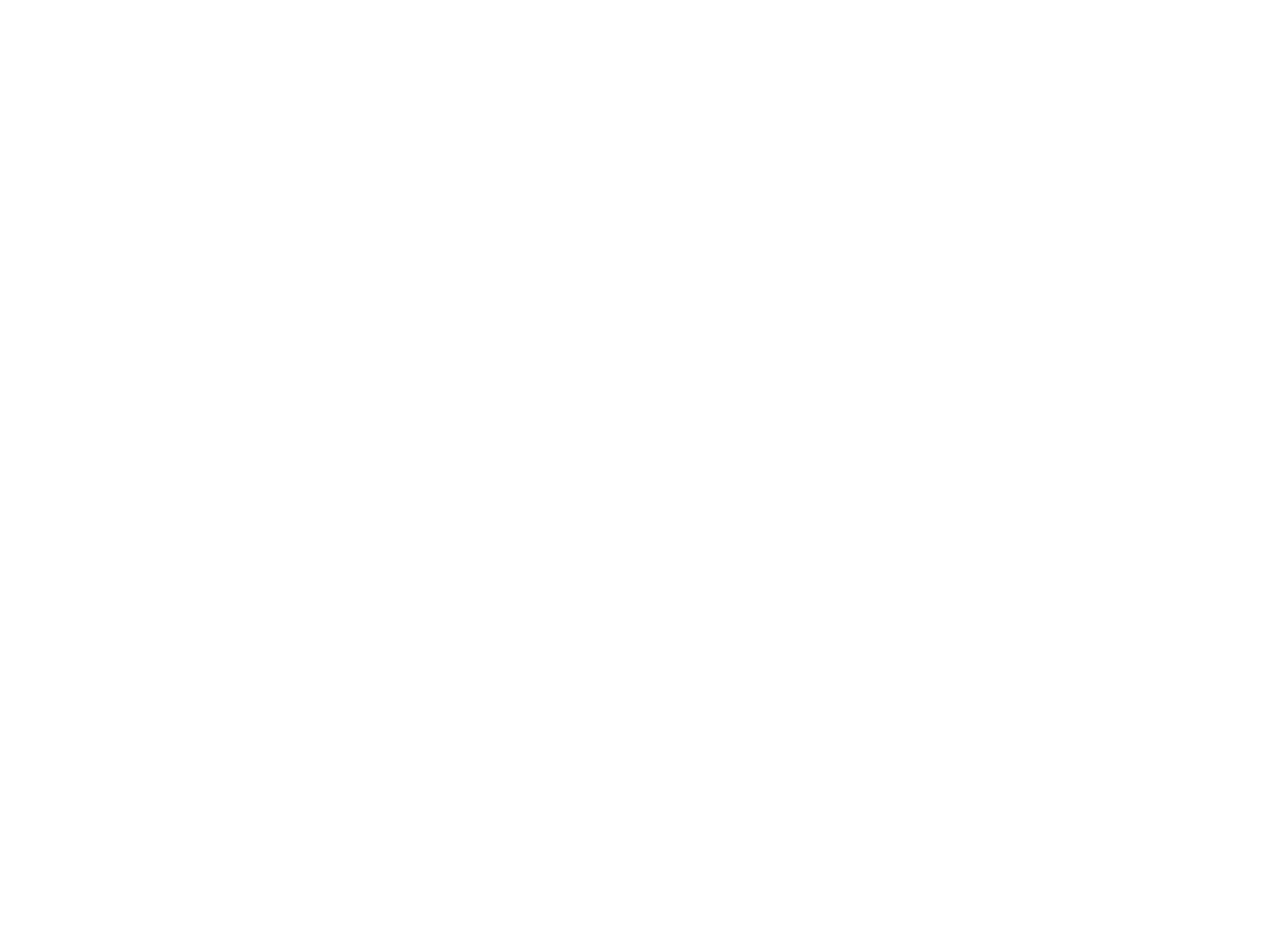
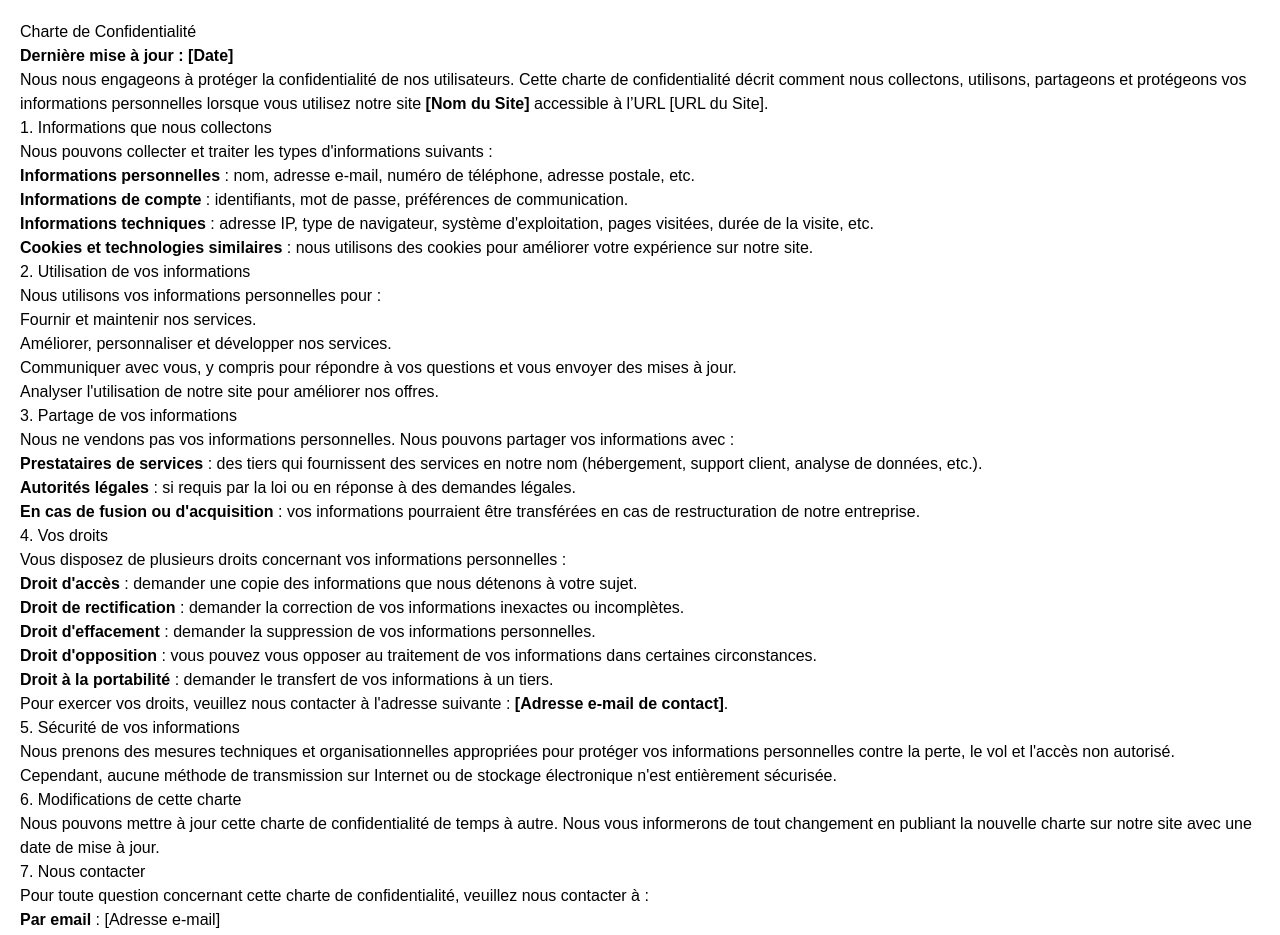
Before and after one commit to JohanPires/GeniusTrainer, a React (Create React App) app in the folder project_front/: page /confidentiality in a window 1280 px wide. Before the commit this address had no page. Shown: the top 935 px of the page. Before the commit the page ends 800 px from the top, so only its background shows below. Built offline with nearby package versions, Linux system fonts and the light colour scheme.

Commit message:
Déploiement

```diff
--- a/project_front/src/App.js
+++ b/project_front/src/App.js
@@ -9,6 +9,8 @@ import SavePage from "./page/savePage/savePage";
 import ProfilPage from "./page/profilPage/profilPage";
 import AdminPage from "./page/adminPage/adminPage";
 import ChatPage from "./page/chatPage/chatPage";
+import LegalMention from "./page/legalMention/legalMention";
+import Confidentiality from "./page/confidentiality/confidentiality";
 
 function App() {
   return (
@@ -22,6 +24,8 @@ function App() {
         <Route path="/dashboard/profil" element={<ProfilPage />} />
         <Route path="/dashboard/admin" element={<AdminPage />} />
         <Route path="/dashboard/chat" element={<ChatPage />} />
+        <Route path="/legal" element={<LegalMention />} />
+        <Route path="/confidentiality" element={<Confidentiality />} />
       </Routes>
     </div>
   );
--- /dev/null
+++ b/project_front/src/page/confidentiality/confidentiality.js
@@ -0,0 +1,146 @@
+import React from "react";
+
+const Confidentiality = () => {
+  return (
+    <div style={{ padding: "20px", fontFamily: "Arial, sans-serif" }}>
+      <h1>Charte de Confidentialité</h1>
+      <p>
+        <strong>Dernière mise à jour : [Date]</strong>
+      </p>
+
+      <p>
+        Nous nous engageons à protéger la confidentialité de nos utilisateurs.
+        Cette charte de confidentialité décrit comment nous collectons,
+        utilisons, partageons et protégeons vos informations personnelles
+        lorsque vous utilisez notre site <strong>[Nom du Site]</strong>{" "}
+        accessible à l’URL{" "}
+        <a href="[URL du Site]" target="_blank" rel="noopener noreferrer">
+          [URL du Site]
+        </a>
+        .
+      </p>
+
+      <h2>1. Informations que nous collectons</h2>
+      <p>
+        Nous pouvons collecter et traiter les types d'informations suivants :
+      </p>
+      <ul>
+        <li>
+          <strong>Informations personnelles</strong> : nom, adresse e-mail,
+          numéro de téléphone, adresse postale, etc.
+        </li>
+        <li>
+          <strong>Informations de compte</strong> : identifiants, mot de passe,
+          préférences de communication.
+        </li>
+        <li>
+          <strong>Informations techniques</strong> : adresse IP, type de
+          navigateur, système d'exploitation, pages visitées, durée de la
+          visite, etc.
+        </li>
+        <li>
+          <strong>Cookies et technologies similaires</strong> : nous utilisons
+          des cookies pour améliorer votre expérience sur notre site.
+        </li>
+      </ul>
+
+      <h2>2. Utilisation de vos informations</h2>
+      <p>Nous utilisons vos informations personnelles pour :</p>
+      <ul>
+        <li>Fournir et maintenir nos services.</li>
+        <li>Améliorer, personnaliser et développer nos services.</li>
+        <li>
+          Communiquer avec vous, y compris pour répondre à vos questions et vous
+          envoyer des mises à jour.
+        </li>
+        <li>Analyser l'utilisation de notre site pour améliorer nos offres.</li>
+      </ul>
+
+      <h2>3. Partage de vos informations</h2>
+      <p>
+        Nous ne vendons pas vos informations personnelles. Nous pouvons partager
+        vos informations avec :
+      </p>
+      <ul>
+        <li>
+          <strong>Prestataires de services</strong> : des tiers qui fournissent
+          des services en notre nom (hébergement, support client, analyse de
+          données, etc.).
+        </li>
+        <li>
+          <strong>Autorités légales</strong> : si requis par la loi ou en
+          réponse à des demandes légales.
+        </li>
+        <li>
+          <strong>En cas de fusion ou d'acquisition</strong> : vos informations
+          pourraient être transférées en cas de restructuration de notre
+          entreprise.
+        </li>
+      </ul>
+
+      <h2>4. Vos droits</h2>
+      <p>
+        Vous disposez de plusieurs droits concernant vos informations
+        personnelles :
+      </p>
+      <ul>
+        <li>
+          <strong>Droit d'accès</strong> : demander une copie des informations
+          que nous détenons à votre sujet.
+        </li>
+        <li>
+          <strong>Droit de rectification</strong> : demander la correction de
+          vos informations inexactes ou incomplètes.
+        </li>
+        <li>
+          <strong>Droit d'effacement</strong> : demander la suppression de vos
+          informations personnelles.
+        </li>
+        <li>
+          <strong>Droit d'opposition</strong> : vous pouvez vous opposer au
+          traitement de vos informations dans certaines circonstances.
+        </li>
+        <li>
+          <strong>Droit à la portabilité</strong> : demander le transfert de vos
+          informations à un tiers.
+        </li>
+      </ul>
+      <p>
+        Pour exercer vos droits, veuillez nous contacter à l'adresse suivante :{" "}
+        <strong>[Adresse e-mail de contact]</strong>.
+      </p>
+
+      <h2>5. Sécurité de vos informations</h2>
+      <p>
+        Nous prenons des mesures techniques et organisationnelles appropriées
+        pour protéger vos informations personnelles contre la perte, le vol et
+        l'accès non autorisé. Cependant, aucune méthode de transmission sur
+        Internet ou de stockage électronique n'est entièrement sécurisée.
+      </p>
+
+      <h2>6. Modifications de cette charte</h2>
+      <p>
+        Nous pouvons mettre à jour cette charte de confidentialité de temps à
+        autre. Nous vous informerons de tout changement en publiant la nouvelle
+        charte sur notre site avec une date de mise à jour.
+      </p>
+
+      <h2>7. Nous contacter</h2>
+      <p>
+        Pour toute question concernant cette charte de confidentialité, veuillez
+        nous contacter à :
+      </p>
+      <ul>
+        <li>
+          <strong>Par email</strong> :{" "}
+          <a href="mailto:[Adresse e-mail]">[Adresse e-mail]</a>
+        </li>
+        <li>
+          <strong>Par courrier</strong> : [Adresse physique]
+        </li>
+      </ul>
+    </div>
+  );
+};
+
+export default Confidentiality;
--- a/project_front/src/page/hompage/homepage.js
+++ b/project_front/src/page/hompage/homepage.js
@@ -51,18 +51,18 @@ function Homepage() {
           <div className="flex flex-row w-[65%] sm:justify-end justify-center  gap-8 text-nowrap">
             <div className="grid grid-cols-1 gap-12">
               <div className="flex flex-col gap-2">
-                <div className="font-bold uppercase text-[#9ca3af] pb-3 text-sm md:text-base">
-                  Legal
-                </div>{" "}
-                <a href="#xxx" className="hover:underline text-sm md:text-base">
-                  Imprint
-                </a>
-                <a href="#xxx" className="hover:underline text-sm md:text-base">
-                  Privacy Policy
-                </a>
-                <a href="#xxx" className="hover:underline text-sm md:text-base">
-                  Terms of Use
-                </a>
+                <NavLink
+                  to="/legal"
+                  className="hover:underline text-sm md:text-base"
+                >
+                  Mentions Légales
+                </NavLink>
+                <NavLink
+                  to="/confidentiality"
+                  className="hover:underline text-sm md:text-base"
+                >
+                  Charte de confidentialité
+                </NavLink>
               </div>
             </div>
           </div>
--- /dev/null
+++ b/project_front/src/page/legalMention/legalMention.js
@@ -0,0 +1,54 @@
+import React from "react";
+
+function LegalMention() {
+  return (
+    <div className="legal mention h-screen flex flex-col">
+      <h1>MENTIONS LÉGALES</h1>
+
+      <p>
+        Conformément aux dispositions de la loi n° 2004-575 du 21 juin 2004 pour
+        la confiance en l'économie numérique, il est précisé aux utilisateurs du
+        site <strong>geniustrainer</strong> l'identité des différents
+        intervenants dans le cadre de sa réalisation et de son suivi.
+      </p>
+
+      <h2>Édition du site</h2>
+      <p>
+        Le présent site, accessible à l’URL{" "}
+        <a
+          href="https://geniustrainer.netlify.app/"
+          target="_blank"
+          rel="noopener noreferrer"
+        >
+          https://geniustrainer.netlify.app/
+        </a>{" "}
+        (le « Site »), est édité par :
+      </p>
+      <p>
+        Johan Pires, résidant 123 avenue des Champs Elysée, de nationalité
+        Française (France), né(e) le 24/08/2000.
+      </p>
+
+      <h2>Hébergement</h2>
+      <p>
+        Le Site est hébergé par la société O2Switch, situé 222 Boulevard Gustave
+        Flaubert, 63000 Clermont-Ferrand, (contact téléphonique ou email : (+33)
+        4 44 44 60 40).
+      </p>
+
+      <h2>Directeur de publication</h2>
+      <p>Le Directeur de la publication du Site est Johan Pires.</p>
+
+      <h2>Nous contacter</h2>
+      <p>Par téléphone : +33612548963</p>
+      <p>
+        Par email : <a href="mailto:johan@gmail.com">johan@gmail.com</a>
+      </p>
+      <p>Par courrier : 123 avenue des Champs Elysée</p>
+
+      <p>Génération des mentions légales par Legalstart.</p>
+    </div>
+  );
+}
+
+export default LegalMention;
```
Also changed, not shown: 1 other file (tests, documents, lock files or other folders).
